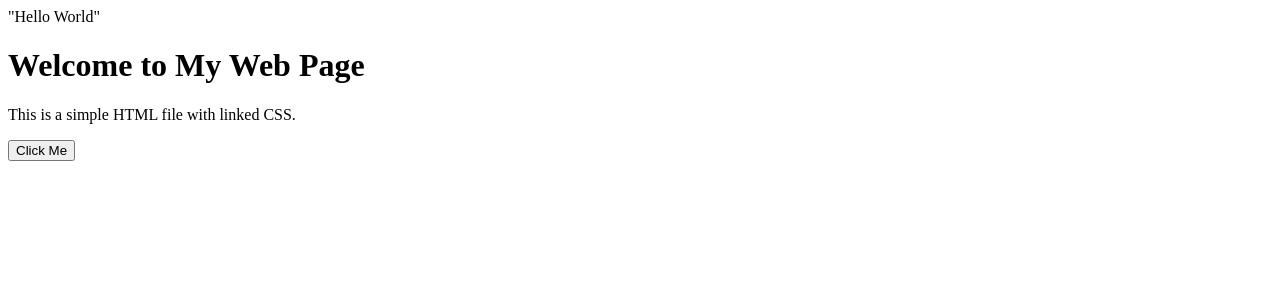
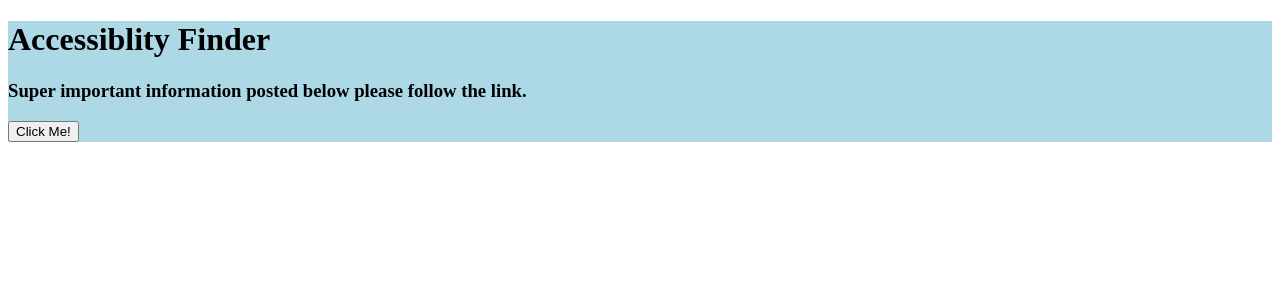
Before and after one commit to SAS24E/AccessibilityFinder, a PHP site: page / in a window 1280 px wide. Shown: the top 300 px of the page. Run offline with PHP 8.4, Linux system fonts and the light colour scheme.

Commit message:
Good update.

```diff
--- a/index.html
+++ b/index.html
@@ -4,15 +4,19 @@
 <head>
     <meta charset="UTF-8">
     <meta name="viewport" content="width=device-width, initial-scale=1.0">
-    <title>My Web Page</title>
+    <title>Disco Disco</title>
+</head>
+<body>
+    <div class = "test">
+        <h1>Accessiblity Finder</h1>
+            <h3>Super important information posted below please follow the link.</h3>
+            <a href="https://www.youtube.com/watch?v=dQw4w9WgXcQ" taget="_blank">
+                <button type="submit">Click Me!</button>
+        </a>
+    </div>
 
-    <head>"Hello World"</head>
-    <body>
-        <h1>Welcome to My Web Page</h1>
-        <p>This is a simple HTML file with linked CSS.</p>
-        <button class="primary-button">Click Me </button>
 
-    </body>
+</body>
 
     <link rel="stylesheet" href="styles.css">
 </html>
--- a/styles.css
+++ b/styles.css
@@ -1,5 +1,27 @@
 
-test.color {
-    color: red; /* This is a test comment */
-    background-color: blue; /* Another comment */
+.test{
+    color: black; /* This is a test comment */
+    background-color: lightblue; /* Another comment */
 }
+
+.body {
+    font-family: Arial, sans-serif; /* Font family */
+    margin: 0; /* No margin */
+    padding: 0; /* No padding */
+}
+
+.h1 {
+    color: darkblue; /* Heading color */
+    text-align: center; /* Centered text */
+}
+.h2
+
+.h3 {
+    color: darkgreen; /* Subheading color */
+    text-align: left; /* Left aligned text */
+}
+
+.h4 {
+    color: darkred; /* Subheading color */
+    text-align: left; /* Left aligned text */
+}
```
